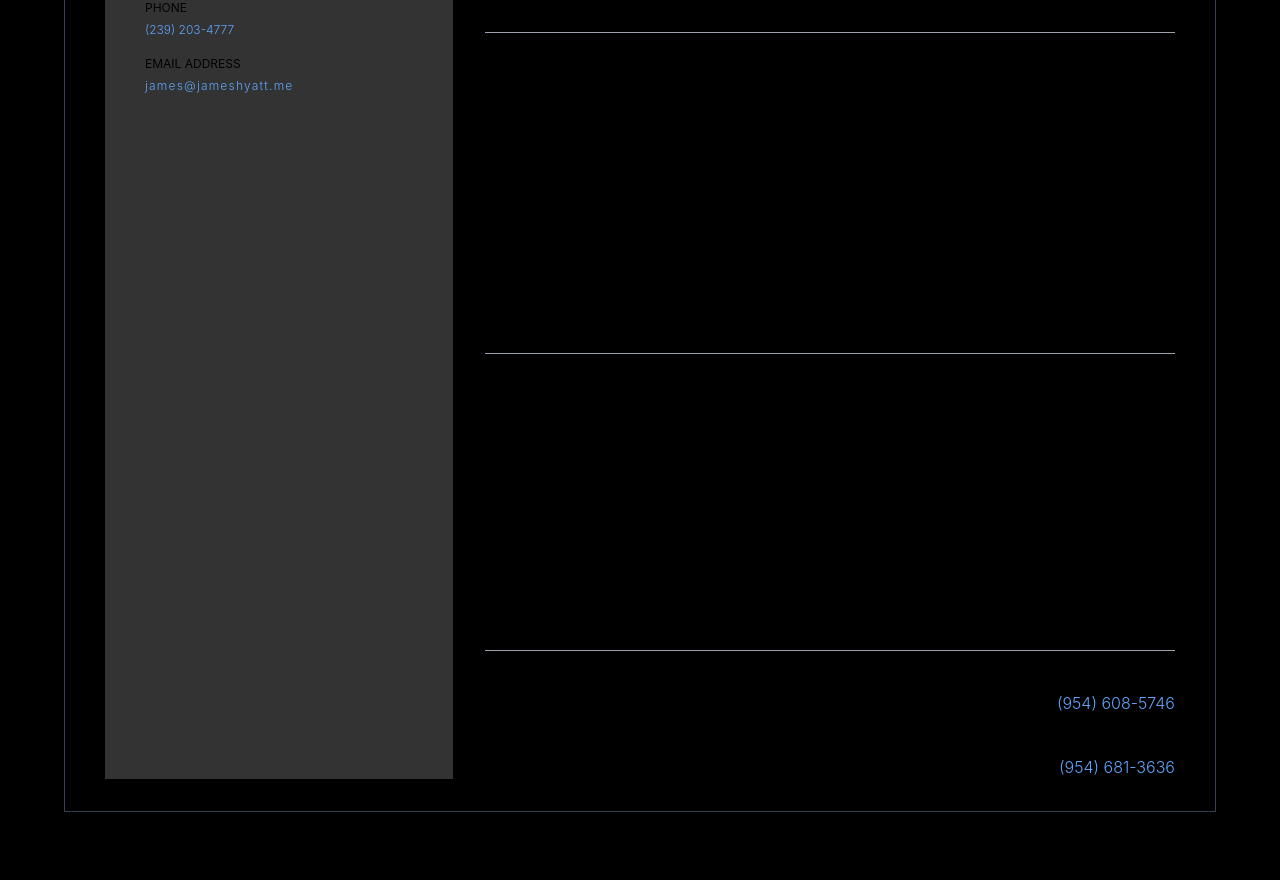
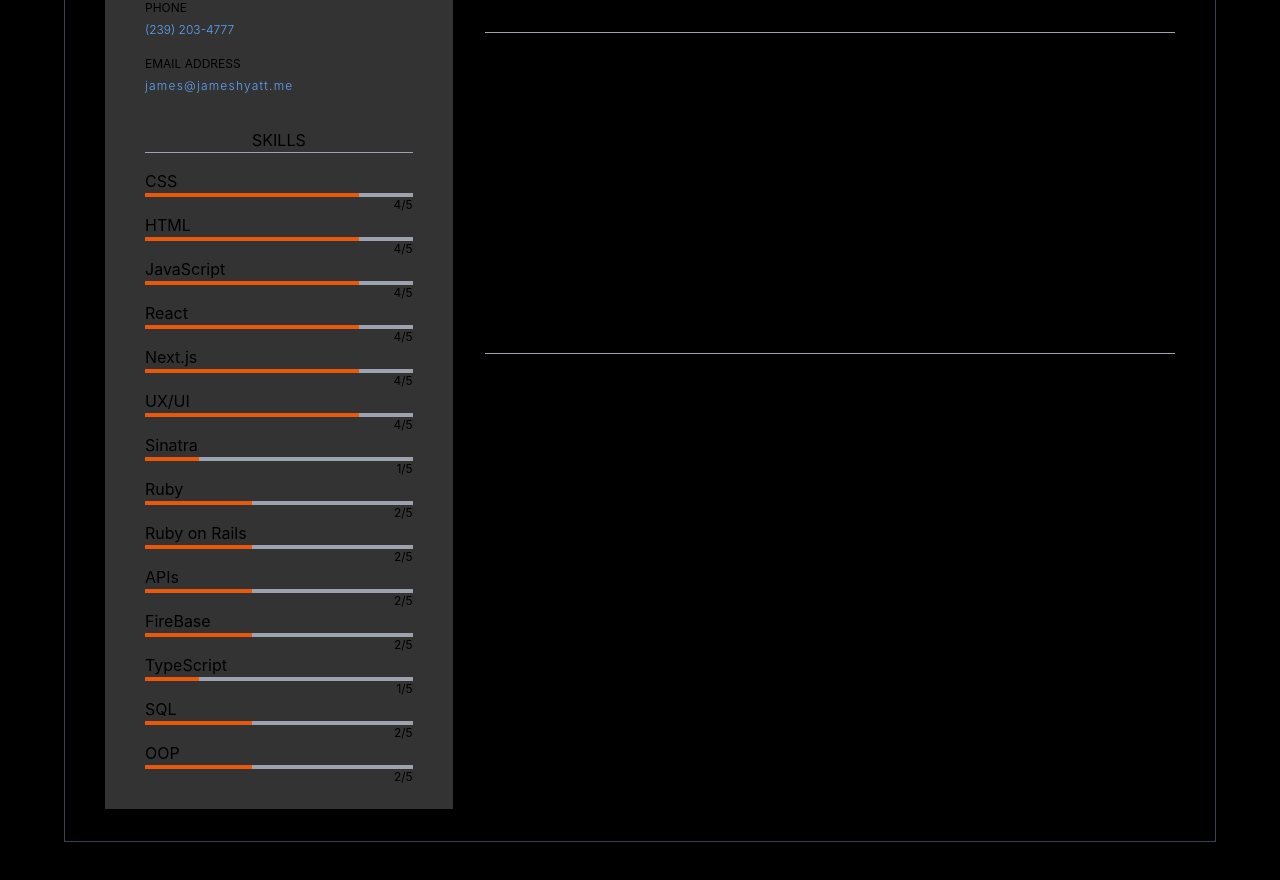
Before and after one commit to James-Hyatt-Dev/published-portfolio, a Next.js app: page /resume in a window 1280 px wide. Shown: the part 660-1540 px from the top of the page. Built offline with nearby package versions, Linux system fonts and the light colour scheme.

Commit message:
adds skills to resume

```diff
--- a/components/Resume/Skills.js
+++ b/components/Resume/Skills.js
@@ -12,6 +12,7 @@ function Skills() {
                     <div className="flex justify-center">
                         <div className="w-full bg-gray-400 h-1">
                             <div className="bg-orange-600 h-1 w-4/5"></div>
+                            <div className="text-xs w-full text-right">4/5</div>
                         </div>
                     </div>
                 </div>
@@ -20,6 +21,7 @@ function Skills() {
                     <div className="flex justify-center">
                         <div className="w-full bg-gray-400 h-1">
                             <div className="bg-orange-600 h-1 w-4/5"></div>
+                            <div className="text-xs w-full text-right">4/5</div>
                         </div>
                     </div>
                 </div>
@@ -31,6 +33,7 @@ function Skills() {
                     <div className="flex justify-center">
                         <div className="w-full bg-gray-400 h-1">
                             <div className="bg-orange-600 h-1 w-4/5"></div>
+                            <div className="text-xs w-full text-right">4/5</div>
                         </div>
                     </div>
                 </div>
@@ -39,6 +42,7 @@ function Skills() {
                     <div className="flex justify-center">
                         <div className="w-full bg-gray-400 h-1">
                             <div className="bg-orange-600 h-1 w-4/5"></div>
+                            <div className="text-xs w-full text-right">4/5</div>
                         </div>
                     </div>
                 </div>
@@ -50,6 +54,7 @@ function Skills() {
                     <div className="flex justify-center">
                         <div className="w-full bg-gray-400 h-1">
                             <div className="bg-orange-600 h-1 w-4/5"></div>
+                            <div className="text-xs w-full text-right">4/5</div>
                         </div>
                     </div>
                 </div>
@@ -58,6 +63,7 @@ function Skills() {
                     <div className="flex justify-center">
                         <div className="w-full bg-gray-400 h-1">
                             <div className="bg-orange-600 h-1 w-4/5"></div>
+                            <div className="text-xs w-full text-right">4/5</div>
                         </div>
                     </div>
                 </div>
@@ -69,6 +75,7 @@ function Skills() {
                     <div className="flex justify-center">
                         <div className="w-full bg-gray-400 h-1">
                             <div className="bg-orange-600 h-1 w-1/5"></div>
+                            <div className="text-xs w-full text-right">1/5</div>
                         </div>
                     </div>
                 </div>
@@ -77,6 +84,7 @@ function Skills() {
                     <div className="flex justify-center">
                         <div className="w-full bg-gray-400 h-1">
                             <div className="bg-orange-600 h-1 w-2/5"></div>
+                            <div className="text-xs w-full text-right">2/5</div>
                         </div>
                     </div>
                 </div>
@@ -88,6 +96,7 @@ function Skills() {
                     <div className="flex justify-center">
                         <div className="w-full bg-gray-400 h-1">
                             <div className="bg-orange-600 h-1 w-2/5"></div>
+                            <div className="text-xs w-full text-right">2/5</div>
                         </div>
                     </div>
                 </div>
@@ -96,6 +105,7 @@ function Skills() {
                     <div className="flex justify-center">
                         <div className="w-full bg-gray-400 h-1">
                             <div className="bg-orange-600 h-1 w-2/5"></div>
+                            <div className="text-xs w-full text-right">2/5</div>
                         </div>
                     </div>
                 </div>
@@ -107,6 +117,7 @@ function Skills() {
                     <div className="flex justify-center">
                         <div className="w-full bg-gray-400 h-1">
                             <div className="bg-orange-600 h-1 w-2/5"></div>
+                            <div className="text-xs w-full text-right">2/5</div>
                         </div>
                     </div>
                 </div>
@@ -115,6 +126,7 @@ function Skills() {
                     <div className="flex justify-center">
                         <div className="w-full bg-gray-400 h-1">
                             <div className="bg-orange-600 h-1 w-1/5"></div>
+                            <div className="text-xs w-full text-right">1/5</div>
                         </div>
                     </div>
                 </div>
@@ -126,6 +138,7 @@ function Skills() {
                     <div className="flex justify-center">
                         <div className="w-full bg-gray-400 h-1">
                             <div className="bg-orange-600 h-1 w-2/5"></div>
+                            <div className="text-xs w-full text-right">2/5</div>
                         </div>
                     </div>
                 </div>
@@ -135,12 +148,13 @@ function Skills() {
                     <div className="flex justify-center">
                         <div className="w-full bg-gray-400 h-1">
                             <div className="bg-orange-600 h-1 w-2/5"></div>
+                            <div className="text-xs w-full text-right">2/5</div>
                         </div>
                     </div>
                 </div>
             </div>
 
-            <div className="flex w-full gap-4 sm:flex-col">
+            {/* <div className="flex w-full gap-4 sm:flex-col">
                 <div className="flex flex-col w-1/2 sm:w-full">
                     <div className="text-center text-xs lg:text-base lg:text-left">Wordpress</div>
                     <div className="flex justify-center">
@@ -157,7 +171,7 @@ function Skills() {
                         </div>
                     </div>
                 </div>
-            </div>
+            </div> */}
         </div>
     )
 }
--- a/pages/resume.js
+++ b/pages/resume.js
@@ -4,7 +4,7 @@ import Details from '../components/Resume/Details'
 import Profile from '../components/Resume/Profile';
 import Employment from '../components/Resume/Employment';
 import Education from '../components/Resume/Education';
-import References from '../components/Resume/References';
+// import References from '../components/Resume/References';
 import Skills from '../components/Resume/Skills';
 
 function Resume() {
@@ -17,13 +17,13 @@ function Resume() {
                 <div className="flex flex-col gap-8 sm:flex-row">
                     <div className="flex flex-col-reverse gap-8 sm:flex-col sm:bg-white sm:bg-opacity-20 sm:p-2 md:p-6 lg:p-10 lg:w-1/3">
                         <Details />
-                        {/* <Skills /> */}
+                        <Skills />
                     </div>
                     <div className="flex flex-col gap-8 lg:w-2/3">
                         <Profile />
                         <Employment />
                         <Education />
-                        <References />
+                        {/* <References /> */}
 
                     </div>
                 </div>
```
